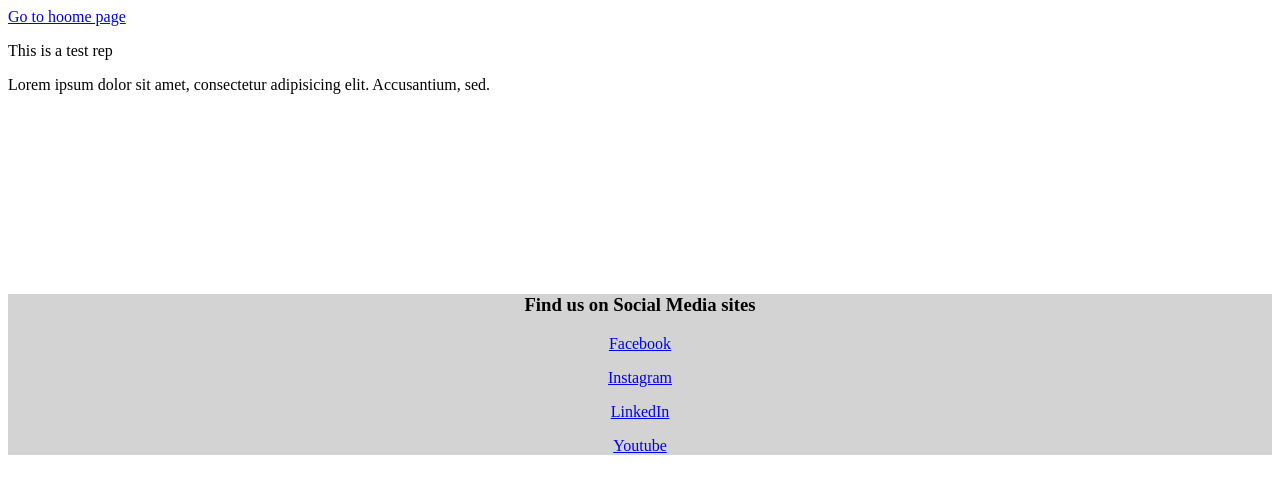
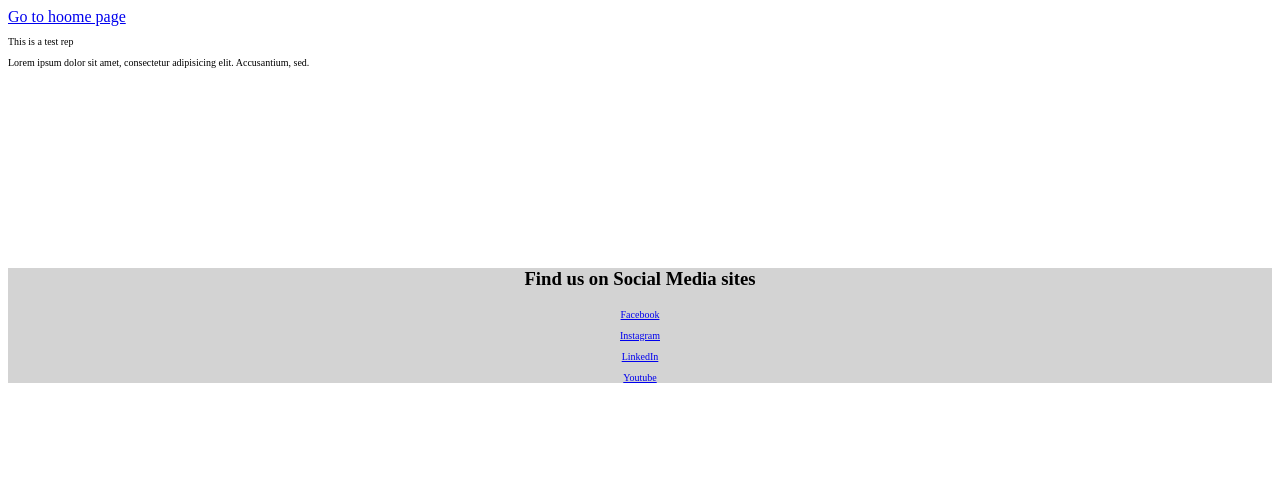
Before and after one commit to mowzerkitty/LearnGit424, a plain HTML site: page index.html in a window 1280 px wide. Drawn offline with Linux system fonts and the light colour scheme.

Commit message:
add style.css

```diff
--- a/index.html
+++ b/index.html
@@ -5,6 +5,7 @@
     <meta http-equiv="X-UA-Compatible" content="IE=edge">
     <meta name="viewport" content="width=device-width, initial-scale=1.0">
     <title>Test Repo</title>
+    <link rel="stylesheet" href="style.css">
 </head>
 
 <body>
--- /dev/null
+++ b/style.css
@@ -0,0 +1,3 @@
+p {
+    font-size: 10px;
+}
```
